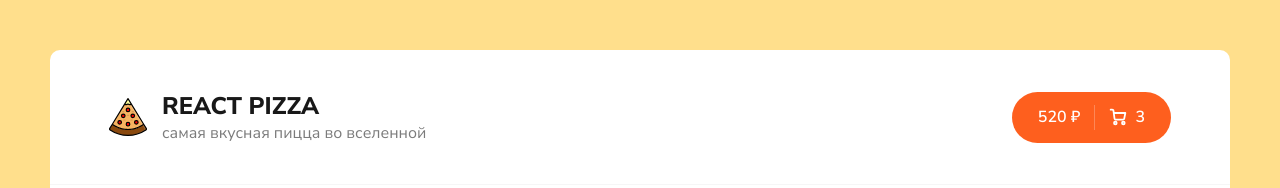
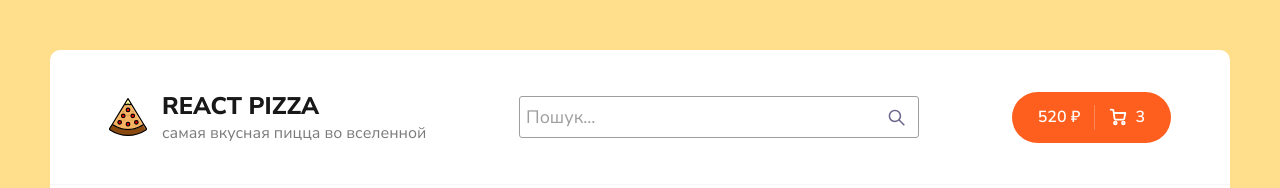
Before and after one commit to maizer12/react-pizza-remaster, a React (Create React App) app: page / in a window 1280 px wide. Shown: the top 188 px of the page. Built offline with nearby package versions, Linux system fonts and the light colour scheme; no server answers.

Commit message:
add-search

```diff
--- a/src/App.jsx
+++ b/src/App.jsx
@@ -1,3 +1,4 @@
+import { useState } from 'react'
 import { Route, Routes } from 'react-router-dom'
 import Header from './components/Header'
 import HomePage from './pages/HomePage'
@@ -5,12 +6,13 @@ import CartPage from './pages/CartPage'
 import NotFoundPage from './pages/NotFoundPage/NotFoundPage'
 
 function App() {
+	const [search, setSearch] = useState('')
 	return (
 		<div className='wrapper'>
-			<Header />
+			<Header search={search} setSearch={setSearch} />
 			<div className='content'>
 				<Routes>
-					<Route path='/' element={<HomePage />} />
+					<Route path='/' element={<HomePage search={search} />} />
 					<Route path='/cart' element={<CartPage />} />
 					<Route path='*' element={<NotFoundPage />} />
 				</Routes>
--- a/src/components/Header.jsx
+++ b/src/components/Header.jsx
@@ -1,7 +1,7 @@
-import React from 'react'
 import logo from '../assets/img/logo.svg'
 import { Link } from 'react-router-dom'
-function Header() {
+import Search from './Search'
+function Header({ search, setSearch }) {
 	return (
 		<div className='header'>
 			<div className='container'>
@@ -12,6 +12,7 @@ function Header() {
 						<p>самая вкусная пицца во вселенной</p>
 					</div>
 				</Link>
+				<Search search={search} setSearch={setSearch} />
 				<div className='header__cart'>
 					<Link to='/cart' className='button button--cart'>
 						<span>520 ₽</span>
--- /dev/null
+++ b/src/components/Search/Search.scss
@@ -0,0 +1,45 @@
+.search {
+	display: flex;
+	position: relative;
+	align-items: center;
+	max-width: 400px;
+	width: 100%;
+	&__input {
+		display: block;
+		width: 100%;
+		font-size: 18px;
+		color: black;
+		border: 1px solid rgb(158, 158, 158);
+		padding: 8px 6px;
+		border-radius: 3px;
+		&::placeholder {
+			color: rgb(158, 158, 158);
+			transition: 0.6s;
+		}
+		&:focus {
+			border-color: black;
+			&::placeholder {
+				opacity: 0;
+			}
+		}
+	}
+	&__btn {
+		position: absolute;
+		background: none;
+		border: 0;
+		right: 10px;
+		display: flex;
+		cursor: pointer;
+		img {
+			width: 25px;
+			height: 25px;
+			opacity: 0.6;
+			transition: 0.6s;
+		}
+		&:hover {
+			img {
+				opacity: 1;
+			}
+		}
+	}
+}
--- /dev/null
+++ b/src/components/Search/index.jsx
@@ -0,0 +1,21 @@
+import React from 'react'
+import './Search.scss'
+import icon from '../../assets/img/search.svg'
+function Search({ setSearch, search }) {
+	return (
+		<label className='search'>
+			<input
+				value={search}
+				onChange={e => setSearch(e.target.value)}
+				type='text'
+				placeholder='Пошук...'
+				className='search__input'
+			/>
+			<button className='search__btn'>
+				<img src={icon} alt='search' />
+			</button>
+		</label>
+	)
+}
+
+export default Search
--- a/src/components/Sort.jsx
+++ b/src/components/Sort.jsx
@@ -29,7 +29,7 @@ function Sort({ change }) {
 					/>
 				</svg>
 				<b>Сортировка по:</b>
-				<span>популярности</span>
+				<span>{sortItems[active].name}</span>
 			</div>
 			{openSort && (
 				<div className='sort__popup'>
--- a/src/pages/HomePage.jsx
+++ b/src/pages/HomePage.jsx
@@ -5,17 +5,20 @@ import Card from '../components/Card'
 import Load from '../components/Card/Load'
 import axios from 'axios'
 import { useEffect, useState } from 'react'
-function HomePage() {
+function HomePage({ search }) {
 	const [cardItems, setCardItems] = useState([])
 	const [loading, setLoading] = useState(true)
 	const [selectedCategory, setSelectedCategory] = useState(0)
 	const [selectedSort, setSelectedSort] = useState('')
 	useEffect(() => {
 		setLoading(true)
-		const category = selectedCategory ? selectedCategory : ''
+
+		const category = selectedCategory ? 'category=' + selectedCategory : ''
 		axios(
-			'https://64a45f55c3b509573b5772f9.mockapi.io/pizza?category=' +
+			'https://64a45f55c3b509573b5772f9.mockapi.io/pizza?' +
 				category +
+				'&search=' +
+				search +
 				'&sortBy=' +
 				selectedSort +
 				'&order=asc'
@@ -25,7 +28,7 @@ function HomePage() {
 				setLoading(false)
 			})
 			.catch(e => console.log(e))
-	}, [selectedCategory, selectedSort])
+	}, [selectedCategory, selectedSort, search])
 	return (
 		<div className='container home'>
 			<div className='content__top'>
```
Also changed, not shown: src/assets/img/search.svg (added).
